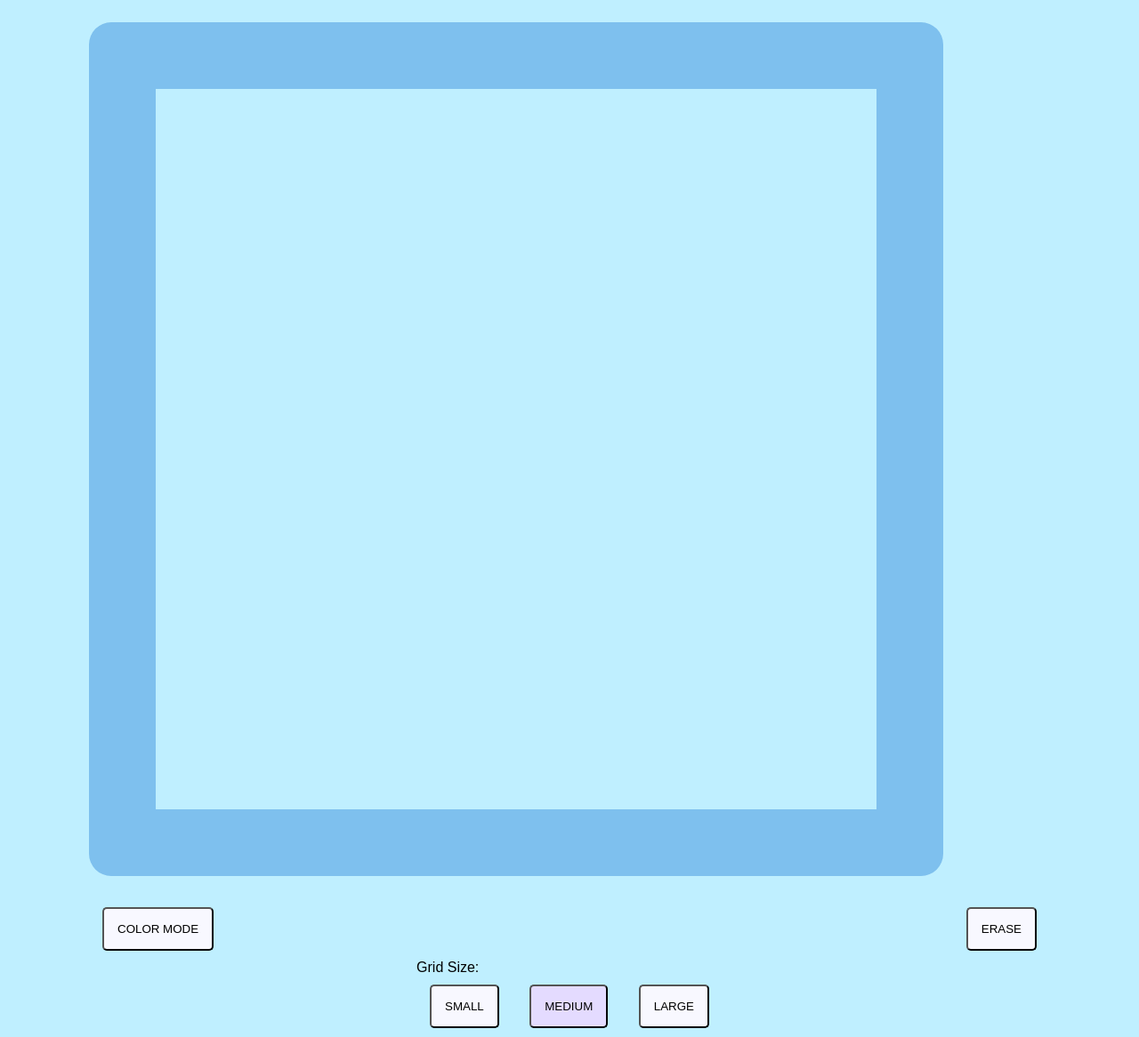
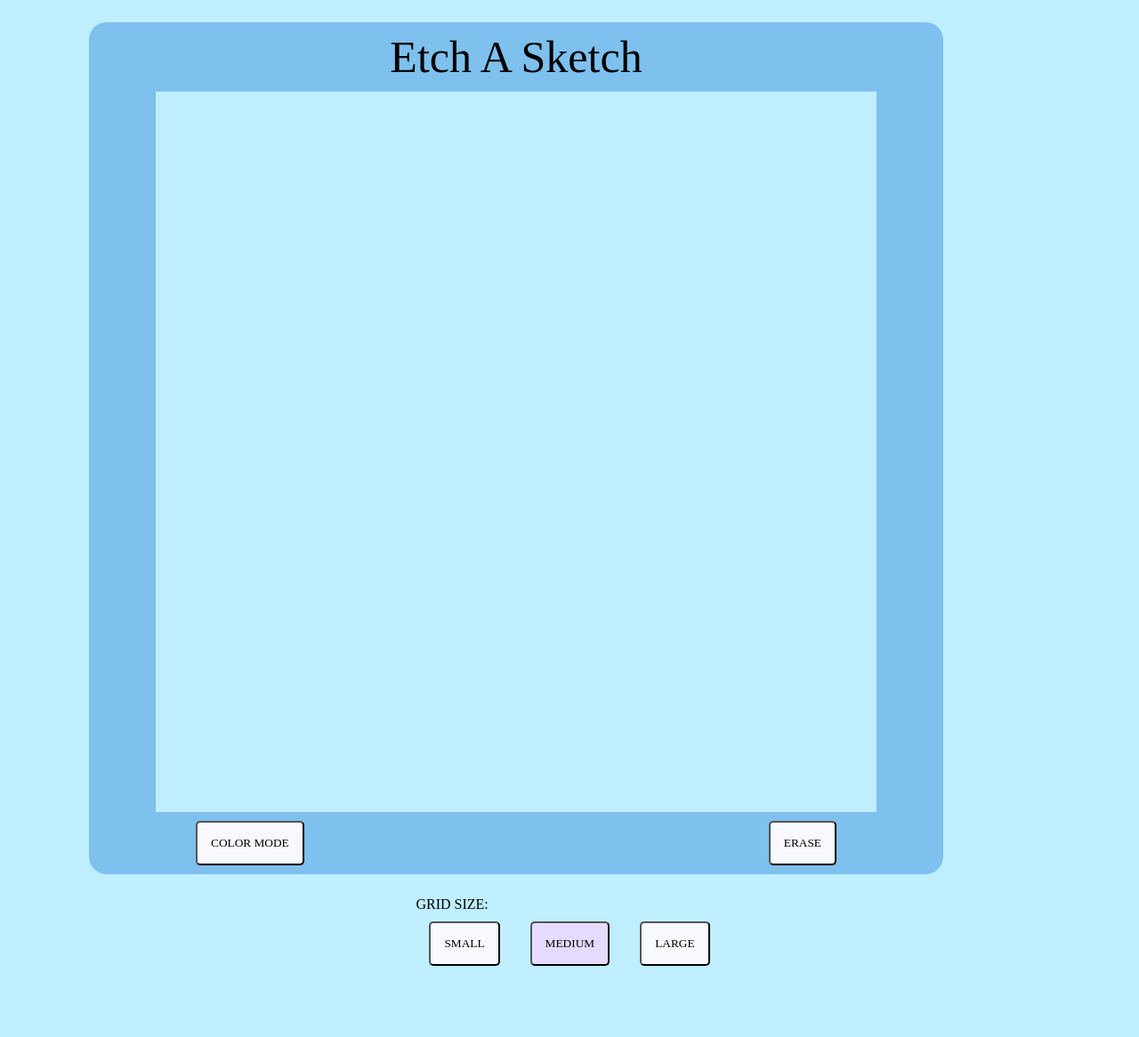
Before and after one commit to jeanBEY/etch-a-sketch, a plain HTML site: page index.html in a window 1280 px wide. Shown: the whole page at 89% size. After the commit the page ends 1096 px from the top, so only its background shows below. Drawn offline with Linux system fonts and the light colour scheme.

Commit message:
Looks like an Etch A Sketch

```diff
--- a/index.html
+++ b/index.html
@@ -7,17 +7,23 @@
         <script defer src="javascript.js"></script>
     </head>
     <body>
-        <div id="grid-container">
-        </div>
 
-        <div class="controls-1">
-            <button id="color">COLOR MODE</button>
-            <button id="erase">ERASE</button>
+        <div id="etch-a-sketch">
+            <header>Etch A Sketch</header>
+
+            <div id="grid-container">
+            </div>
+
+            <div class="controls-1">
+                <button id="color">COLOR MODE</button>
+                <button id="erase">ERASE</button>
+            </div>
+
         </div>
 
         <div class="controls-2">
             <div>
-              <p>Grid Size: </p>
+              <p>GRID SIZE: </p>
               <button class="size small">SMALL</button>
               <button class="size medium">MEDIUM</button>
               <button class="size large">LARGE</button>
--- a/styles.css
+++ b/styles.css
@@ -8,7 +8,20 @@ html, body {
     width: 100%;
     height: 100vh;
     background-color: 	#bfefff;
-    font-family: sans-serif;
+    font-family: "chalkduster";
+}
+
+header {
+    display: flex;
+    align-items: center;
+    justify-content: center;
+    margin: 25px 100px 0 100px;
+    padding: 10px 0;
+    max-width: 960px;
+    font-size: 50px;
+    background-color: #7ec0ee;
+    border-radius: 20px 20px 0 0;
+    box-shadow: 50px;
 }
 
 button {
@@ -17,14 +30,25 @@ button {
     border-radius: 5px;
     margin: 10px 15px;
     box-shadow: 50px;
+    font-family: "chalkduster";
+}
+
+#etch-a-sketch {
+    display: flex;
+    flex-direction: column;
 }
 
 .controls-1 {
     display: flex;
     justify-content: space-between;
     align-items: center;
-    margin: 0 auto;
-    padding: 0 100px;
+    margin: 0 100px 25px 100px;
+    padding: 10px 0;
+    max-width: 960px;
+    padding: 0 105px;
+    background-color: #7ec0ee;
+    border-radius: 0 0 20px 20px;
+    box-shadow: 50px;
 }
 
 .controls-2 {
@@ -37,9 +61,9 @@ button {
 }
 
 #grid-container{
-    margin: 25px 100px;
+    margin: 0 100px;
     max-width: 960px;
     border: solid #7ec0ee;
-    border-width: 75px;
-    border-radius: 25px;
+    border-width: 0 75px;
+    box-shadow: 50px;
 }
```
